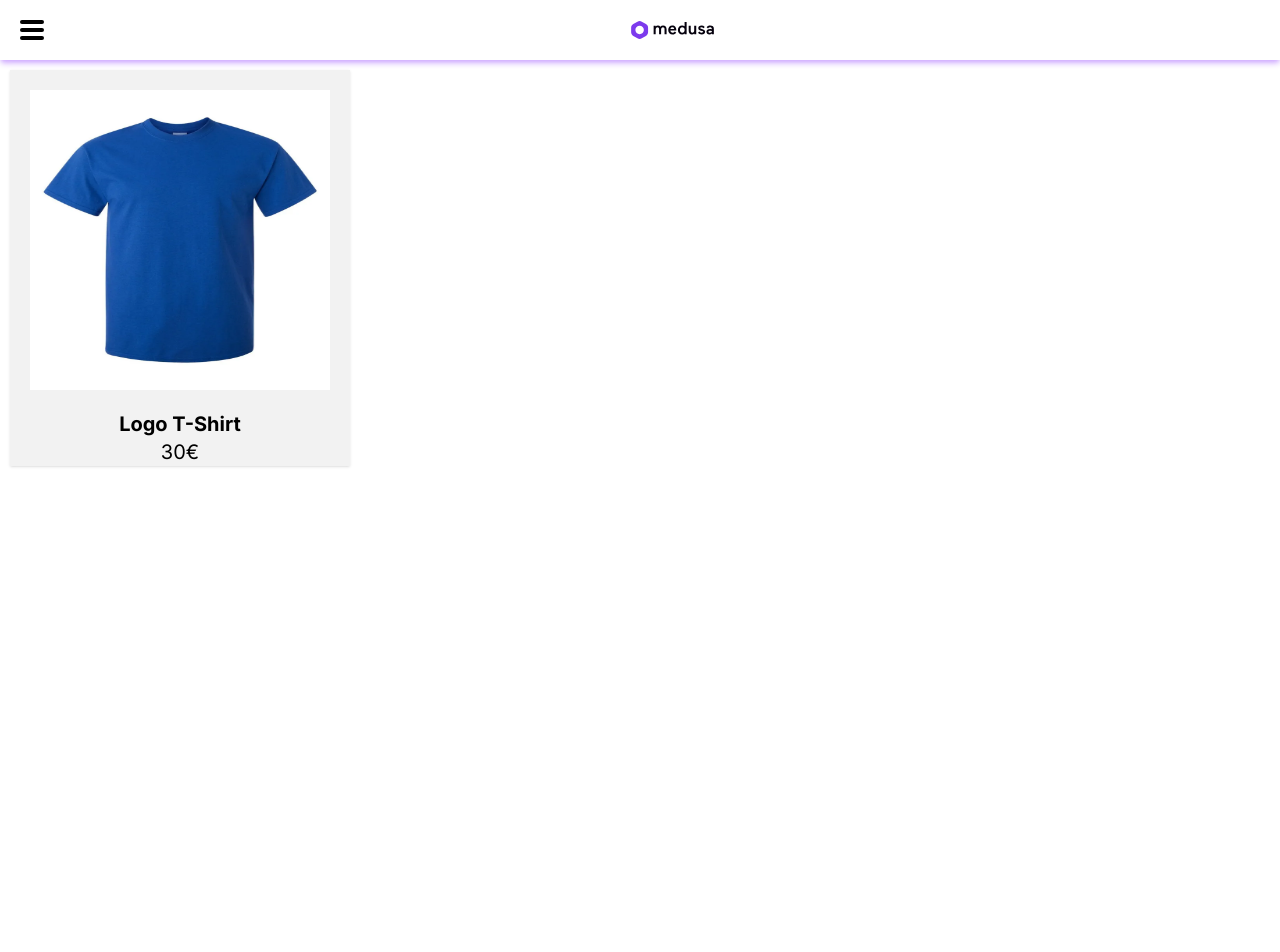
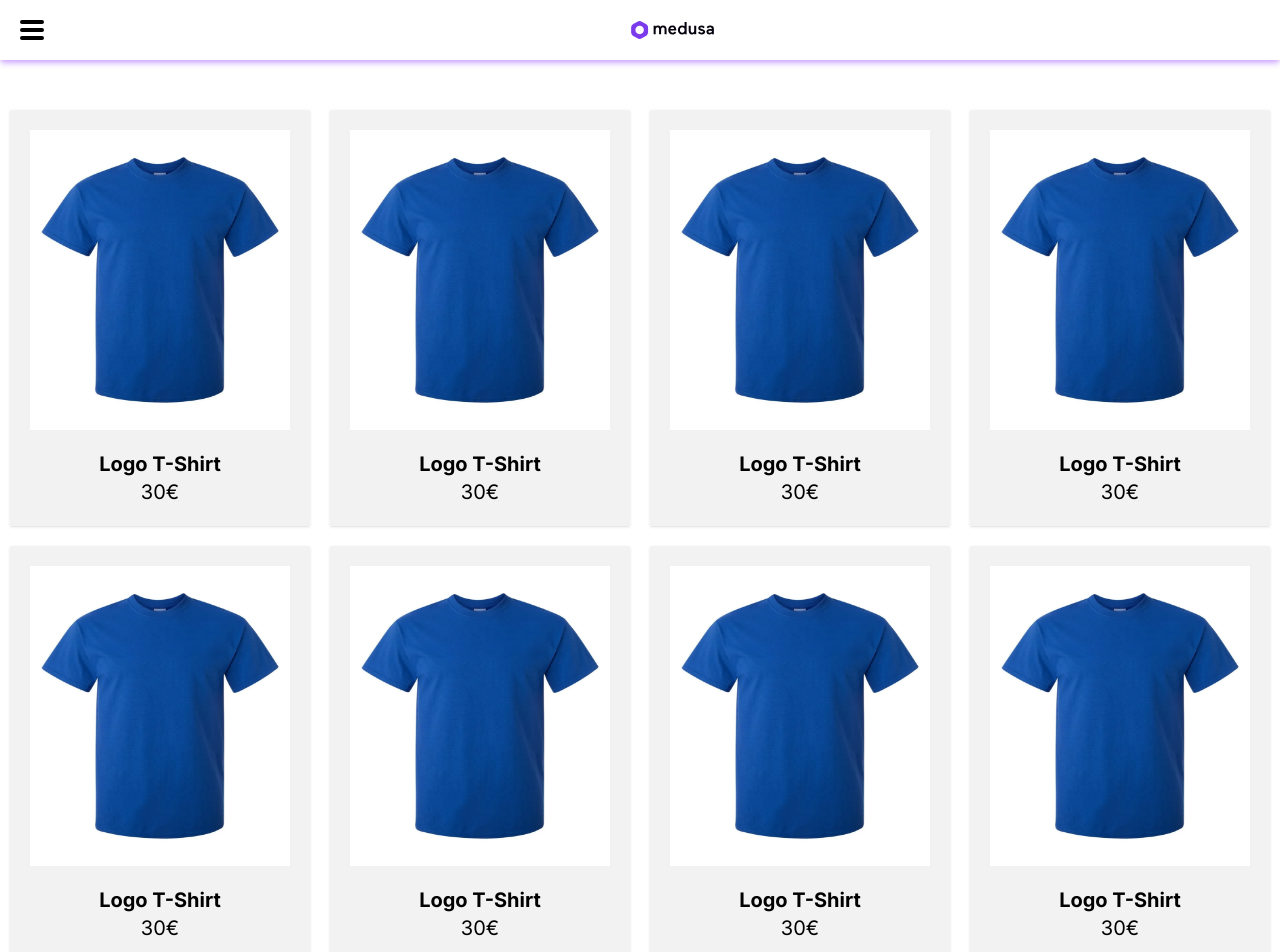
Before and after one commit to DinaVrandecic/storefront-agilo, a Next.js app: page / in a window 1280 px wide. Shown: the top 952 px of the page. Before the commit the page ends 800 px from the top, so only its background shows below. Built offline with nearby package versions, Linux system fonts and the light colour scheme.

Commit message:
Add Grid

```diff
--- a/app/components/Card.tsx
+++ b/app/components/Card.tsx
@@ -5,7 +5,7 @@ import BlueShirt from "../pictures/T-Shirt-blue.webp";
 
 export default function Card() {
   return (
-    <div className="flex flex-col items-center bg-lightgray shadow w-fit h-fit m-[10px] hover:bg-gray hover:cursor-pointer">
+    <div className="flex flex-col items-center bg-lightgray shadow w-fit h-fit pb-[20px] m-[10px] hover:bg-gray hover:cursor-pointer">
       <div className="m-[20px]">
         <Image
           src={BlueShirt}
--- a/app/page.tsx
+++ b/app/page.tsx
@@ -5,7 +5,20 @@ export default function Home() {
   return (
     <main className="">
       <Header></Header>
-      <Card></Card>
+      <div className="flex justify-center mt-10">
+        <section className="grid md:grid-cols-2 lg:grid-cols-3 xl:grid-cols-4">
+          <Card></Card>
+          <Card></Card>
+          <Card></Card>
+          <Card></Card>
+          <Card></Card>
+          <Card></Card>
+          <Card></Card>
+          <Card></Card>
+          <Card></Card>
+          <Card></Card>
+        </section>
+      </div>
     </main>
   );
 }
```
